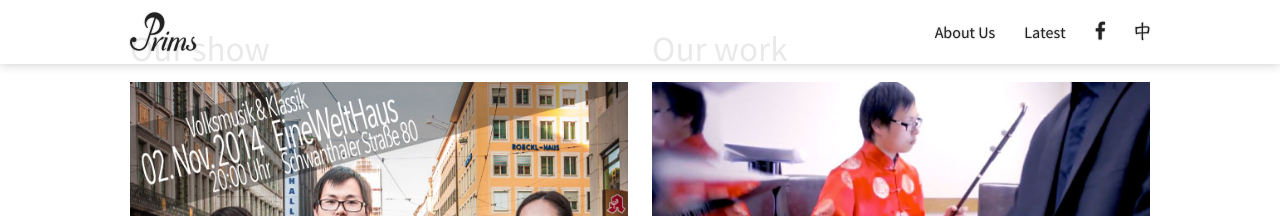
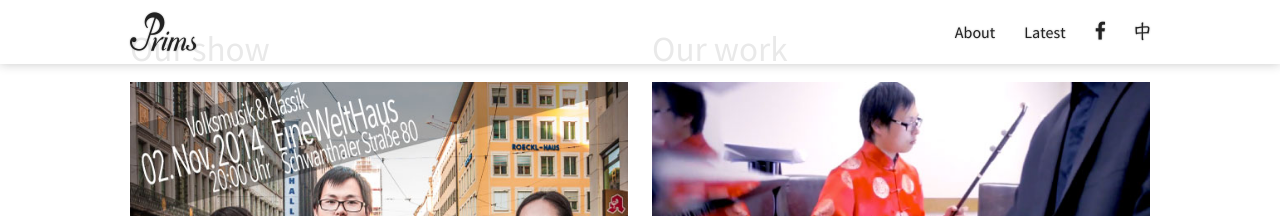
Before and after one commit to xiu624/xiu624.github.io, a Jekyll site: the page built from latest/index.html, in a window 1280 px wide. Shown: the top 216 px of the page. Built offline with Jekyll 4.4.1, drawn with Linux system fonts in a browser that asks for light colours.

```diff
--- a/_data/en/menu.yml
+++ b/_data/en/menu.yml
@@ -1,7 +1,7 @@
 # Menu items (en)
 
 -   type: link
-    title: About Us
+    title: About
     url: :prefix/about
     target: _self
     class:
```
